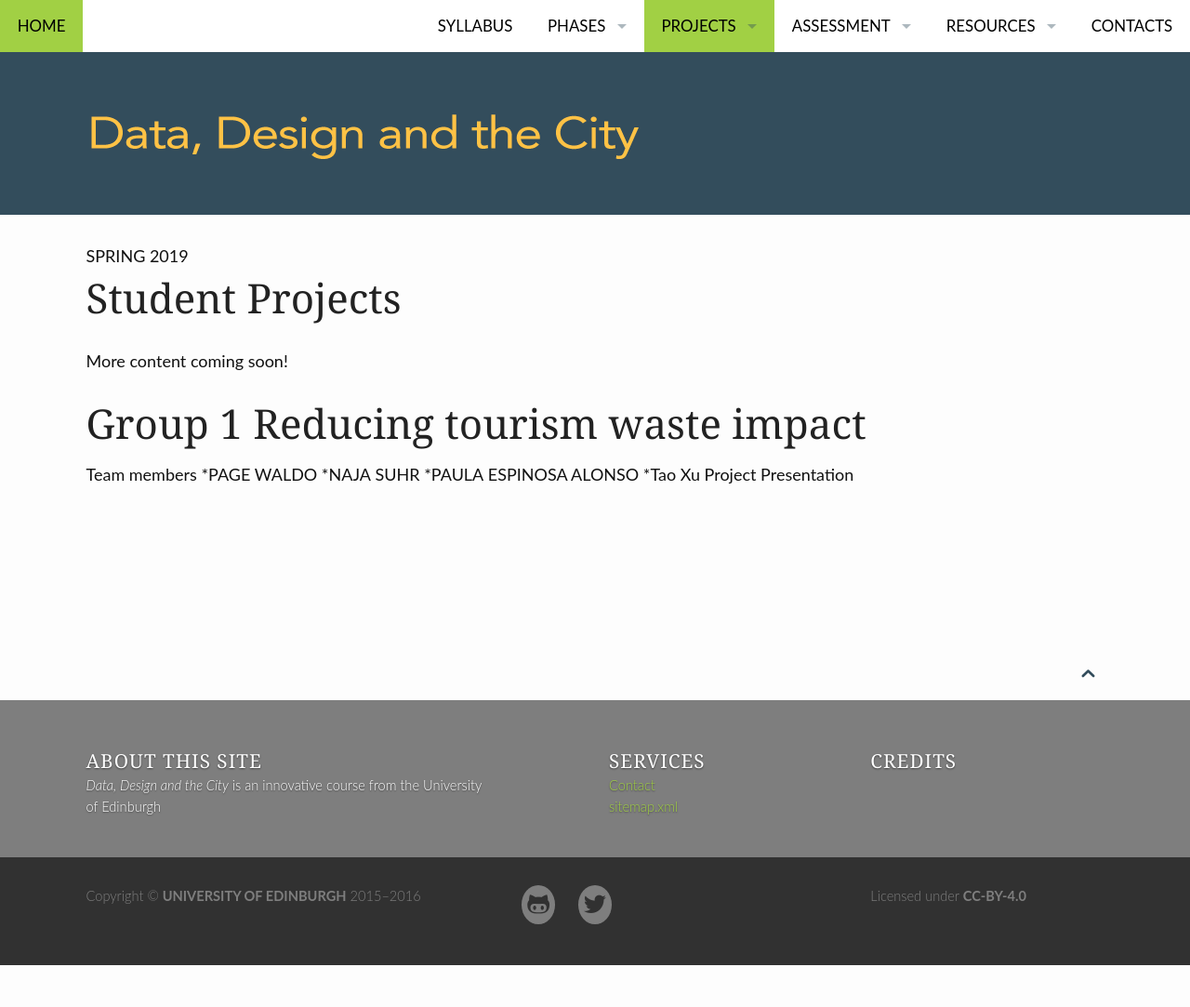
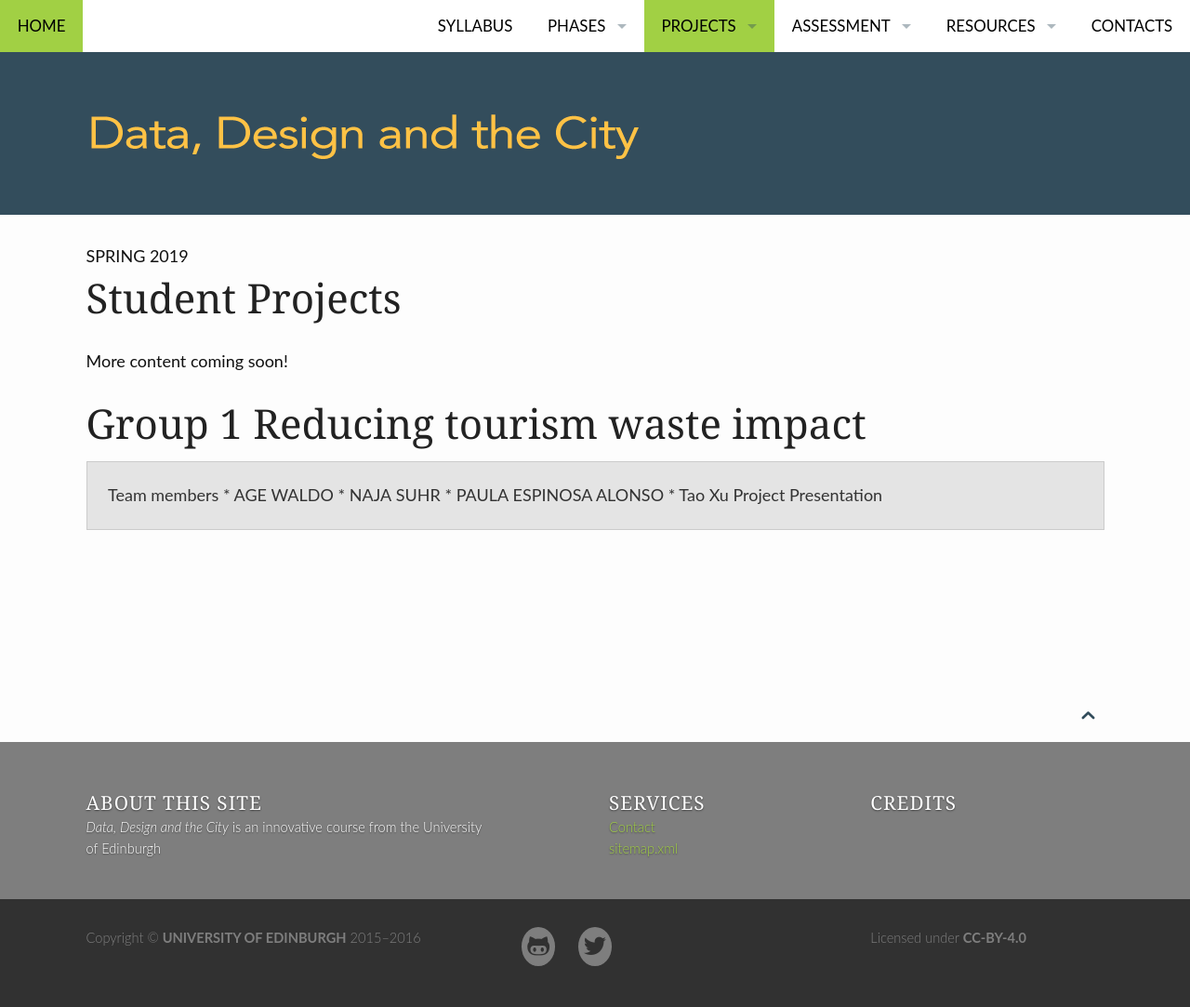
Before and after one commit to edinburghlivinglab/ddc, a Jekyll site: the page built from pages/projects_2019.md, in a window 1280 px wide. Shown: the whole page at 93% size. Built offline with Jekyll 4.4.1, drawn with Linux system fonts in a browser that asks for light colours; before the commit the page ends 1038 px from its top, so only the background shows below that.

Commit message:
Update projects_2019.md

```diff
--- a/pages/projects_2019.md
+++ b/pages/projects_2019.md
@@ -9,9 +9,12 @@ permalink: "/projects_2019/"
 More content coming soon!
 
 # Group 1 Reducing tourism waste impact
+<div class="panel">
 Team members
-*PAGE WALDO
-*NAJA SUHR
-*PAULA ESPINOSA ALONSO
-*Tao Xu
+* AGE WALDO
+* NAJA SUHR
+* PAULA ESPINOSA ALONSO
+* Tao Xu
+
 Project Presentation
+</div>
```
